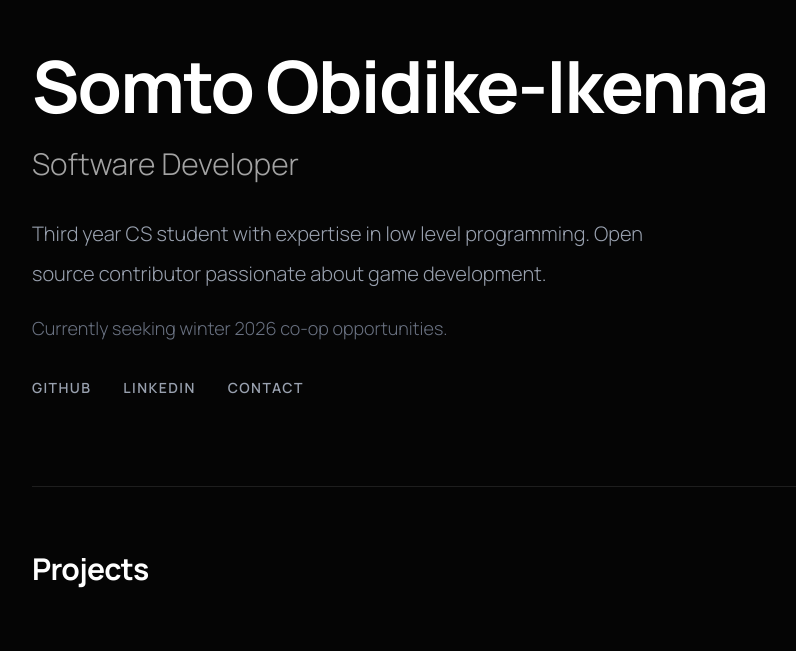
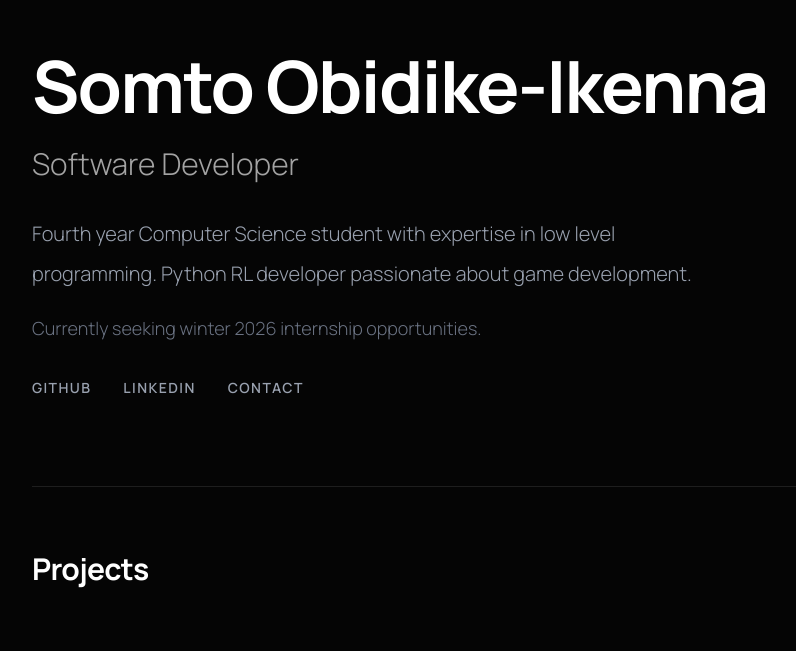
Before and after one commit to Somto-O/dev-folio, a React (Vite) app: page / in a window 1280 px wide. Shown: the part 118-769 px from the top of the page, without its empty margins (96-892 px from the left). Built offline with nearby package versions, Linux system fonts and the light colour scheme.

Commit message:
test change

```diff
--- a/src/components/Hero.tsx
+++ b/src/components/Hero.tsx
@@ -18,10 +18,10 @@ const Hero: React.FC = () => {
             Software Developer
           </h2>
           <p className="text-xl text-gray-400 max-w-2xl leading-loose font-light">
-            Third year CS student with expertise in low level programming. Open source contributor passionate about game development.
+            Fourth year Computer Science student with expertise in low level programming. Python RL developer passionate about game development.
           </p>
           <p className="text-lg text-gray-500 max-w-2xl leading-loose font-light mt-4">
-            Currently seeking winter 2026 co-op opportunities.
+            Currently seeking winter 2026 internship opportunities.
           </p>
         </motion.div>
 
@@ -38,8 +38,8 @@ const Hero: React.FC = () => {
           <a href="https://www.linkedin.com/in/somto-obidike-ikenna/" target="_blank" rel="noopener noreferrer" className="nav-link group text-sm font-semibold uppercase tracking-widest hover:text-accent text-gray-400 transition-colors">
             LinkedIn
           </a>
-           <a href="mailto:somtochukwujoachinob@cmail.carleton.ca" className="nav-link group text-sm font-semibold uppercase tracking-widest hover:text-accent text-gray-400 transition-colors">
-             Contact
+          <a href="mailto:somtochukwujoachinob@cmail.carleton.ca" className="nav-link group text-sm font-semibold uppercase tracking-widest hover:text-accent text-gray-400 transition-colors">
+            Contact
           </a>
         </motion.div>
       </div>
```
